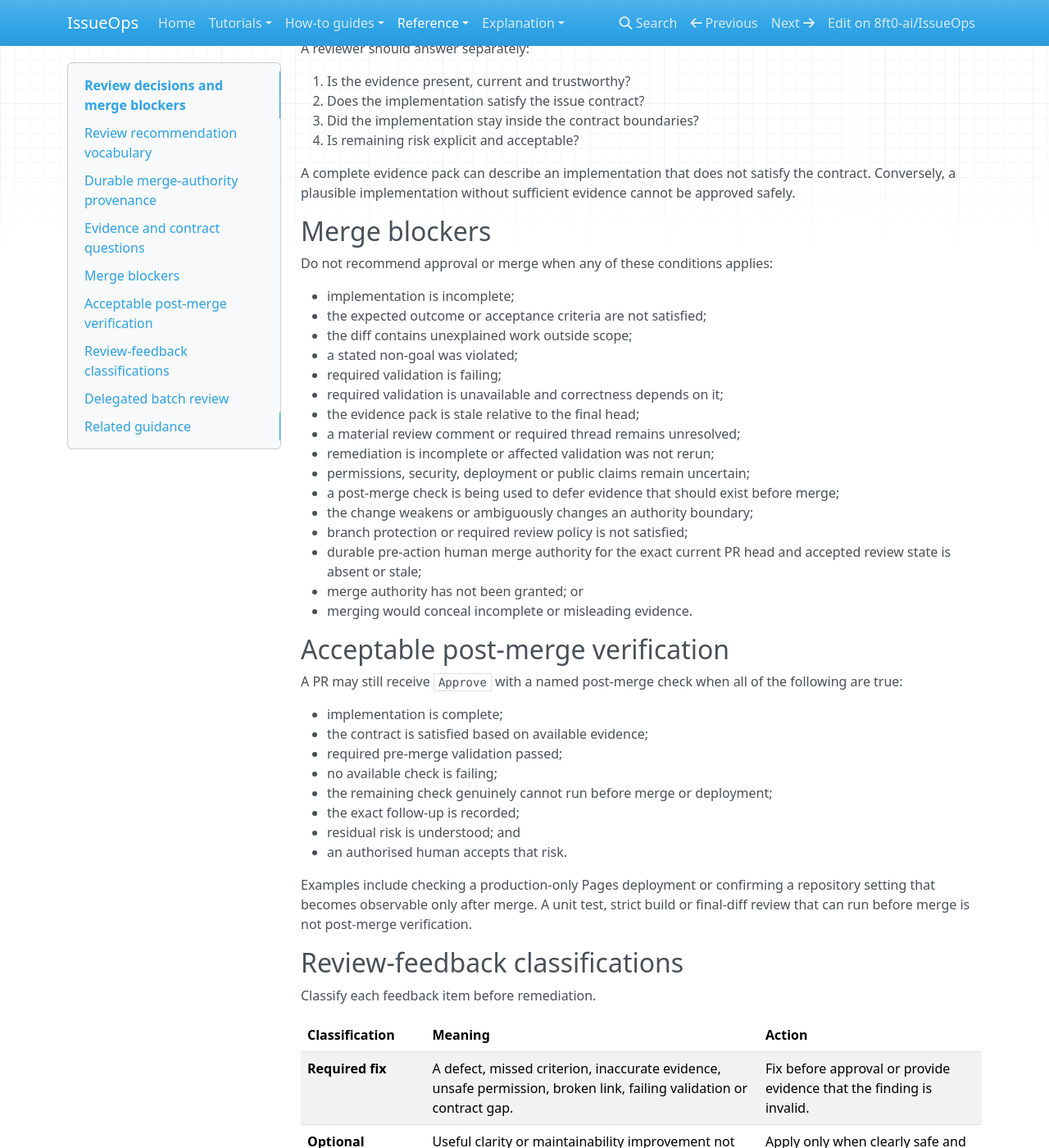
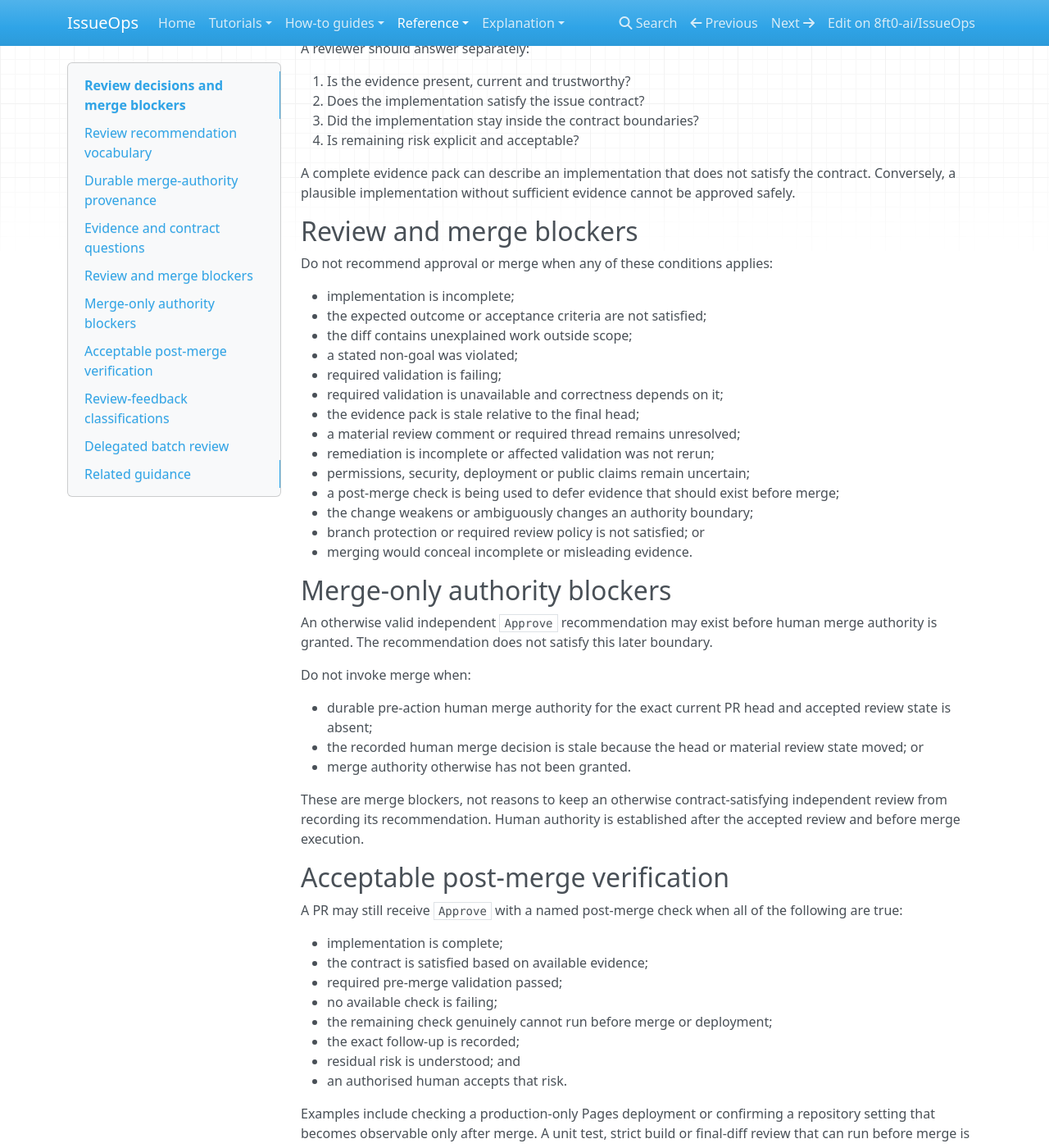
Before and after one commit to 8ft0-ai/IssueOps, an MkDocs documentation site: the page built from docs/reference/review-decisions-and-merge-blockers.md, in a window 1280 px wide and 1400 px high, scrolled down 1209 px. Shown: the whole window at 82% size. Built offline with MkDocs 1.6.1, drawn with Linux system fonts in a browser that asks for light colours; nearby versions of some CDN libraries.

Commit message:
docs: separate review blockers from merge authority

```diff
--- a/docs/reference/review-decisions-and-merge-blockers.md
+++ b/docs/reference/review-decisions-and-merge-blockers.md
@@ -42,7 +42,7 @@ A reviewer should answer separately:
 
 A complete evidence pack can describe an implementation that does not satisfy the contract. Conversely, a plausible implementation without sufficient evidence cannot be approved safely.
 
-## Merge blockers
+## Review and merge blockers
 
 Do not recommend approval or merge when any of these conditions applies:
 
@@ -58,10 +58,20 @@ Do not recommend approval or merge when any of these conditions applies:
 - permissions, security, deployment or public claims remain uncertain;
 - a post-merge check is being used to defer evidence that should exist before merge;
 - the change weakens or ambiguously changes an authority boundary;
-- branch protection or required review policy is not satisfied;
-- durable pre-action human merge authority for the exact current PR head and accepted review state is absent or stale;
-- merge authority has not been granted; or
+- branch protection or required review policy is not satisfied; or
 - merging would conceal incomplete or misleading evidence.
+
+## Merge-only authority blockers
+
+An otherwise valid independent `Approve` recommendation may exist before human merge authority is granted. The recommendation does not satisfy this later boundary.
+
+Do not invoke merge when:
+
+- durable pre-action human merge authority for the exact current PR head and accepted review state is absent;
+- the recorded human merge decision is stale because the head or material review state moved; or
+- merge authority otherwise has not been granted.
+
+These are merge blockers, not reasons to keep an otherwise contract-satisfying independent review from recording its recommendation. Human authority is established after the accepted review and before merge execution.
 
 ## Acceptable post-merge verification
 
```
